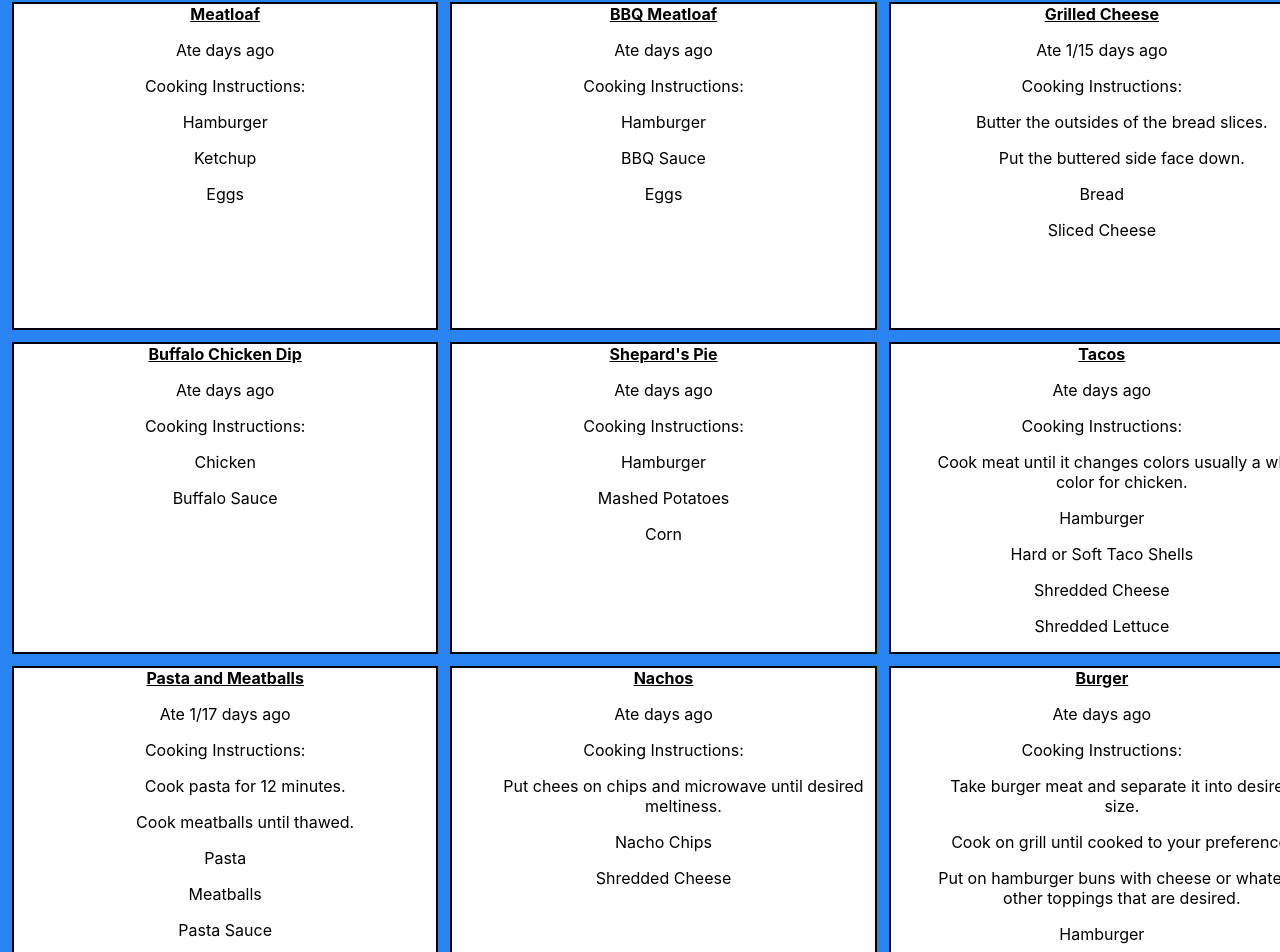
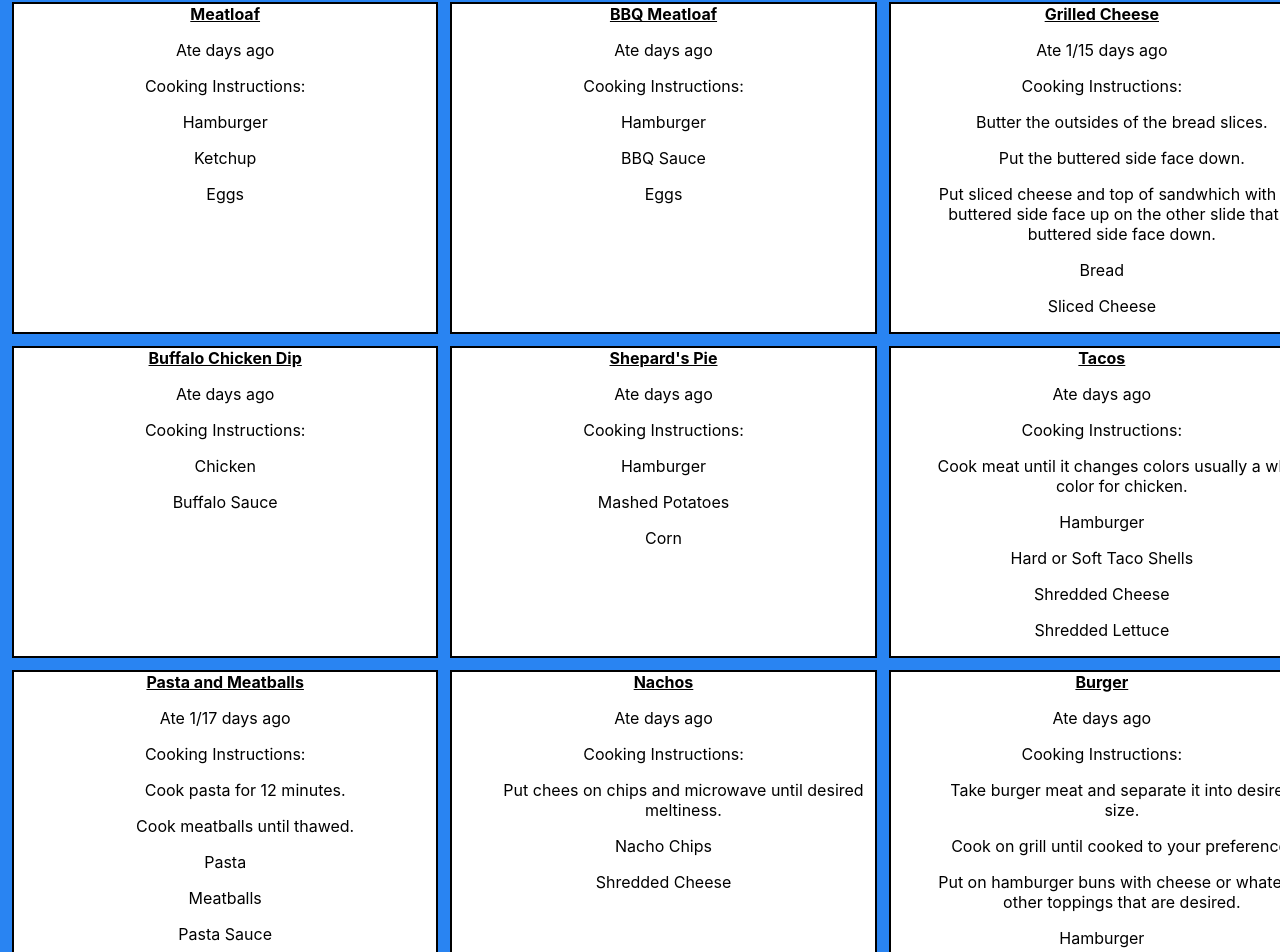
Before and after one commit to Mattmberg/react-recipe-app, a React (Create React App) app in the folder react-recipe-app/: page / in a window 1280 px wide. Shown: the part 830-1782 px from the top of the page. Built offline with nearby package versions, Linux system fonts and the light colour scheme; the HTML template or start-up script is replaced by a standard one.

Commit message:
Updated Grilled Cheese cooking instructions further.

```diff
--- a/react-recipe-app/src/data.js
+++ b/react-recipe-app/src/data.js
@@ -114,7 +114,7 @@ export const recipeData = [
         id: 11,
         name:"Grilled Cheese",
         category: "Main",
-        cookInstructions: ["Butter the outsides of the bread slices.", "Put the buttered side face down."],
+        cookInstructions: ["Butter the outsides of the bread slices.", "Put the buttered side face down.", "Put sliced cheese and top of sandwhich with the buttered side face up on the other slide that is buttered side face down."],
         cookTemp: "",
         description: "",
         ingredients: ["Bread", "Sliced Cheese"],
```
